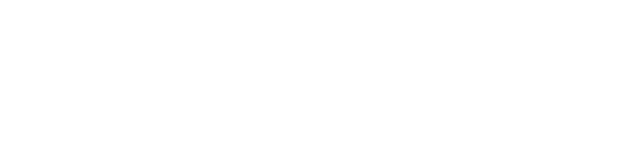
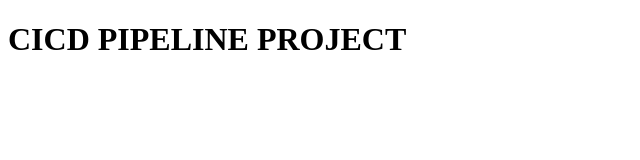
Before and after one commit to Nikhil310806/Project, a plain HTML site: page index.html in a window 1280 px wide. Shown: the whole page, without its empty margins (0-640 px from the left). Drawn offline with Linux system fonts and the light colour scheme.

Commit message:
file updated

```diff
--- a/index.html
+++ b/index.html
@@ -6,6 +6,6 @@
     <title>Document</title>
 </head>
 <body>
-
+    <H1>CICD PIPELINE PROJECT</H1>
 </body>
 </html>
```
